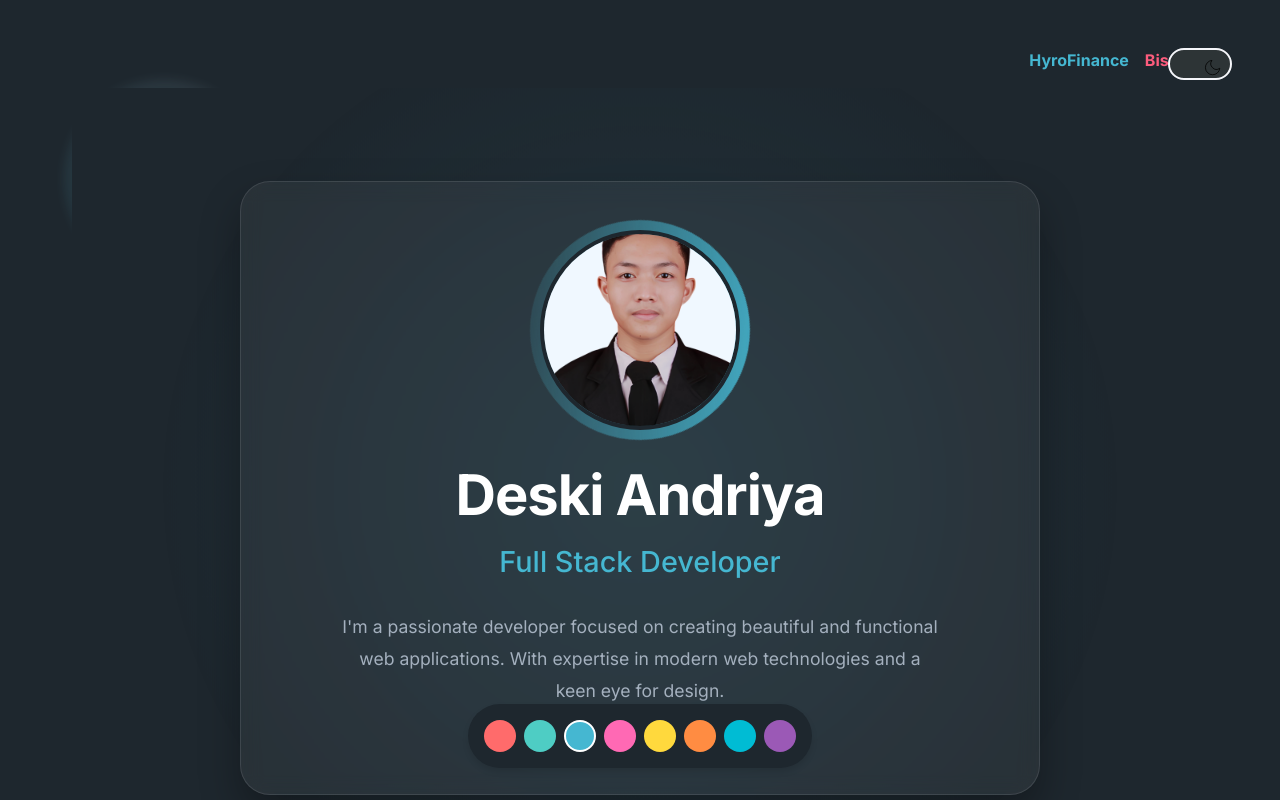
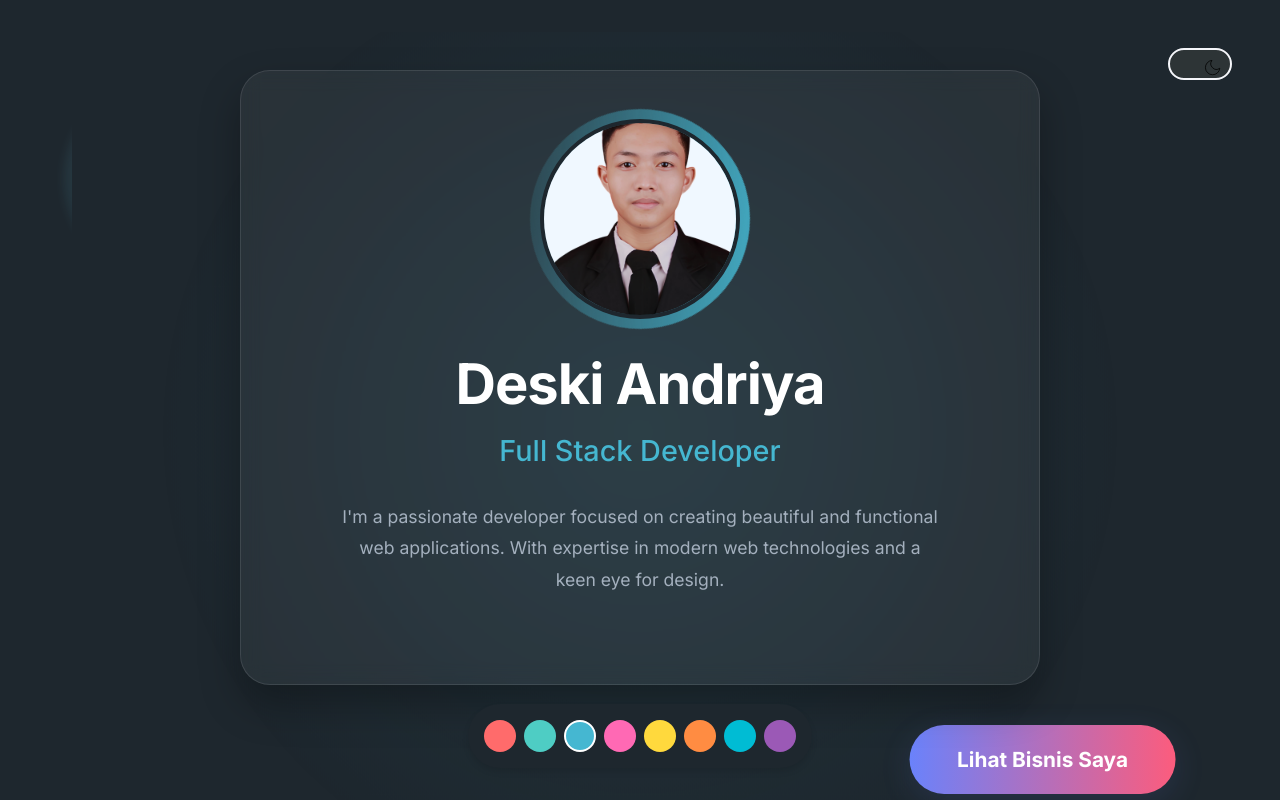
Before and after one commit to deskiandriya/portoYanto, a React (Vite) app: page / in a window 1280 px wide. Shown: the top 800 px of the page. Built offline with nearby package versions, Linux system fonts and the light colour scheme.

Commit message:
feat: tampilkan tombol Bisnis besar di tengah halaman utama, hapus tombol HyroFinance

```diff
--- a/src/App.jsx
+++ b/src/App.jsx
@@ -1,5 +1,5 @@
 import React from 'react';
-import { Routes, Route, Link } from 'react-router-dom';
+import { Routes, Route, Link, useNavigate } from 'react-router-dom';
 import Layout from './components/Layout';
 import Projects from './components/Projects';
 import About from './components/About';
@@ -17,18 +17,33 @@ import {
 import profileImage from './assets/images/profile.jpg';
 import HyroFinance from './pages/HyroFinance';
 import Bisnis from './pages/Bisnis';
+import styled from 'styled-components';
+
+const CenterButton = styled(Link)`
+  display: inline-block;
+  margin: 2.5rem auto 0 auto;
+  padding: 1.2rem 3rem;
+  background: linear-gradient(90deg, #6a82fb 0%, #fc5c7d 100%);
+  color: white;
+  border-radius: 40px;
+  font-size: 1.3rem;
+  font-weight: bold;
+  text-decoration: none;
+  box-shadow: 0 8px 32px rgba(106,130,251,0.13);
+  transition: background 0.3s, transform 0.2s;
+  text-align: center;
+  position: relative;
+  left: 50%;
+  transform: translateX(-50%);
+  &:hover {
+    background: linear-gradient(90deg, #fc5c7d 0%, #6a82fb 100%);
+    transform: translateX(-50%) scale(1.05);
+  }
+`;
 
 function Home() {
   return (
     <Layout>
-      <nav style={{ padding: '1rem', textAlign: 'right', display: 'flex', gap: '1rem', justifyContent: 'flex-end' }}>
-        <Link to="/hyrofinance" style={{ fontWeight: 'bold', color: 'var(--color-primary)' }}>
-          HyroFinance
-        </Link>
-        <Link to="/bisnis" style={{ fontWeight: 'bold', color: '#fc5c7d' }}>
-          Bisnis
-        </Link>
-      </nav>
       <Hero>
         <ProfileContainer>
           <ProfileImageWrapper>
@@ -43,6 +58,7 @@ function Home() {
             With expertise in modern web technologies and a keen eye for design.
           </Description>
         </ProfileContainer>
+        <CenterButton to="/bisnis">Lihat Bisnis Saya</CenterButton>
       </Hero>
       <About />
       <Experience />
```
